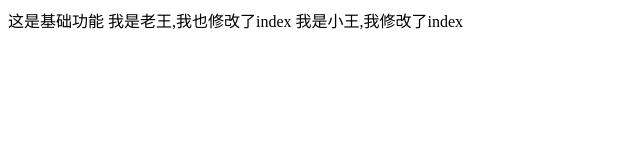
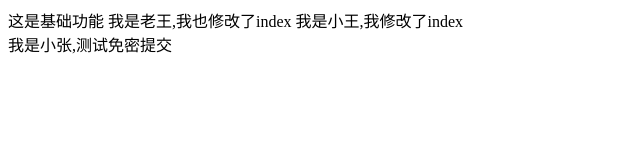
Before and after one commit to jacob619/Myfirst, a plain HTML site: page index.html in a window 1280 px wide. Shown: the whole page, without its empty margins (0-640 px from the left). Drawn offline with Linux system fonts and the light colour scheme.

Commit message:
我是小张,免密提交真呀真爽

```diff
--- a/index.html
+++ b/index.html
@@ -10,5 +10,7 @@
     这是基础功能
     我是老王,我也修改了index
     我是小王,我修改了index
+
+    <div>我是小张,测试免密提交</div>
 </body>
 </html>
```
